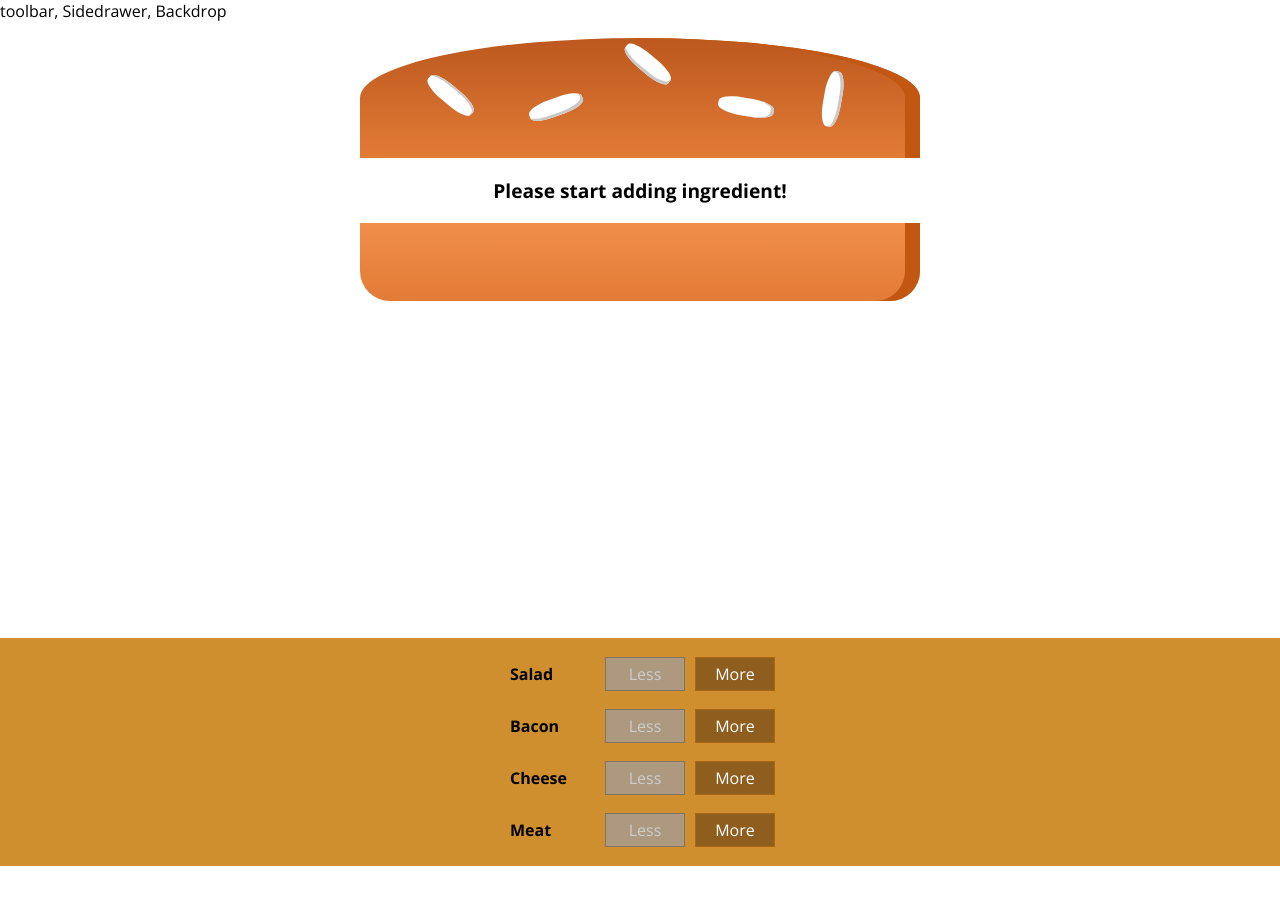
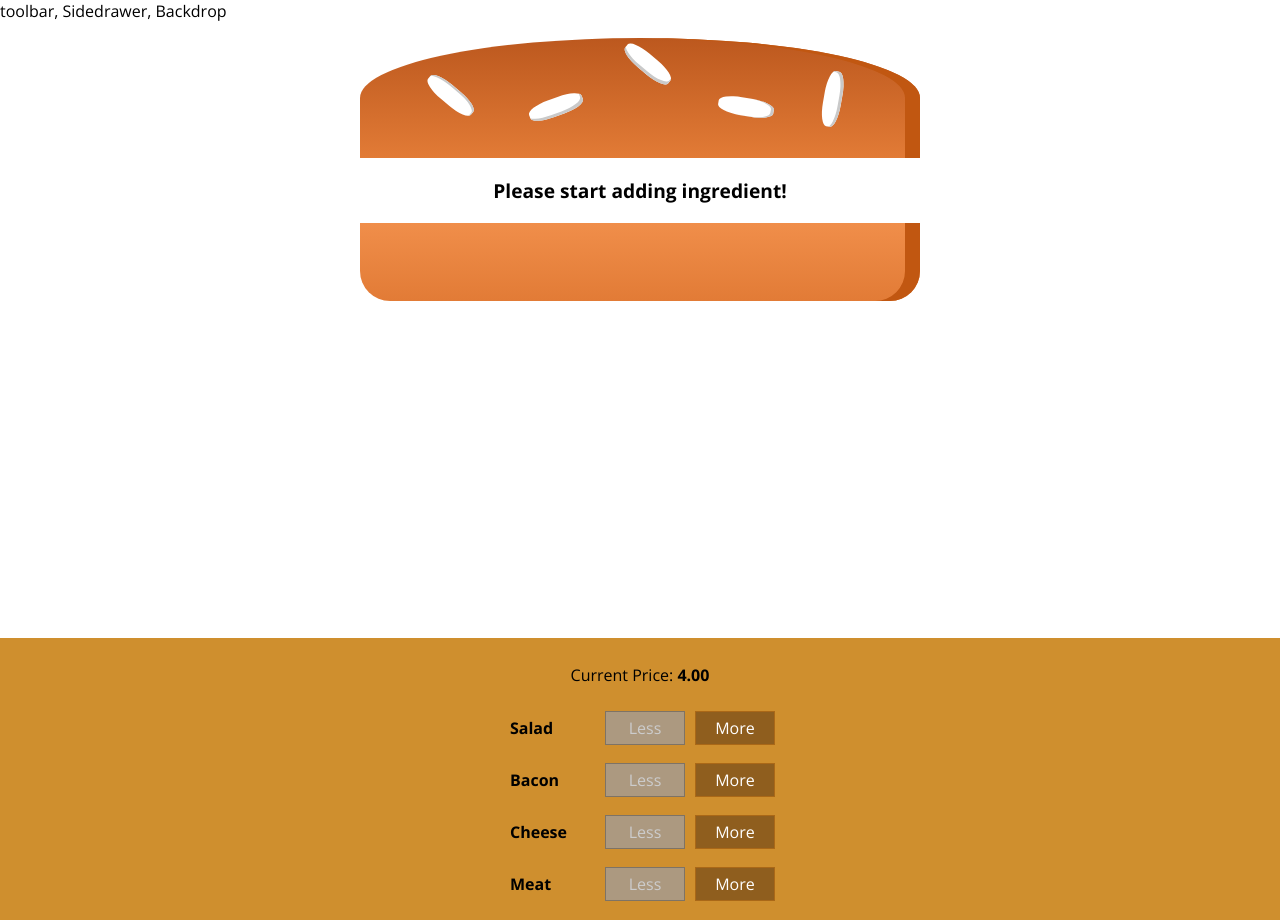
Before and after one commit to jdavidmartinez/setup-burger-project, a React app in the folder burger-basics--01-after-eject-and-css-modules/: page / in a window 1280 px wide. Before the commit the page ends 866 px from the top, so only its background shows below. Built offline with nearby package versions, Linux system fonts and the light colour scheme.

Commit message:
135. Displaying and Updating the Burger Price

```diff
--- a/burger-basics--01-after-eject-and-css-modules/src/components/Burger/BuildControls/BuildControls.js
+++ b/burger-basics--01-after-eject-and-css-modules/src/components/Burger/BuildControls/BuildControls.js
@@ -12,6 +12,7 @@
 ];
 const buildControls = (props) => (
     <div className={classes.BuildControls}>
+        <p>Current Price: <strong>{props.price.toFixed(2)}</strong> </p>
         {controls.map(ctrl => (
             <BuildControl
                 key={ctrl.label}
--- a/burger-basics--01-after-eject-and-css-modules/src/containers/BurgerBuilder/BurgerBuilder.js
+++ b/burger-basics--01-after-eject-and-css-modules/src/containers/BurgerBuilder/BurgerBuilder.js
@@ -69,7 +69,8 @@
                 <BuildControls
                     ingredientAdded={this.addIngredientHandler}
                     ingredientRemoved={this.removeIngredientHandler}
-                    disabled={disableInfo} />
+                    disabled={disableInfo}
+                    price={this.state.totalPrice} />
             </Aux>
         );
     }
```
